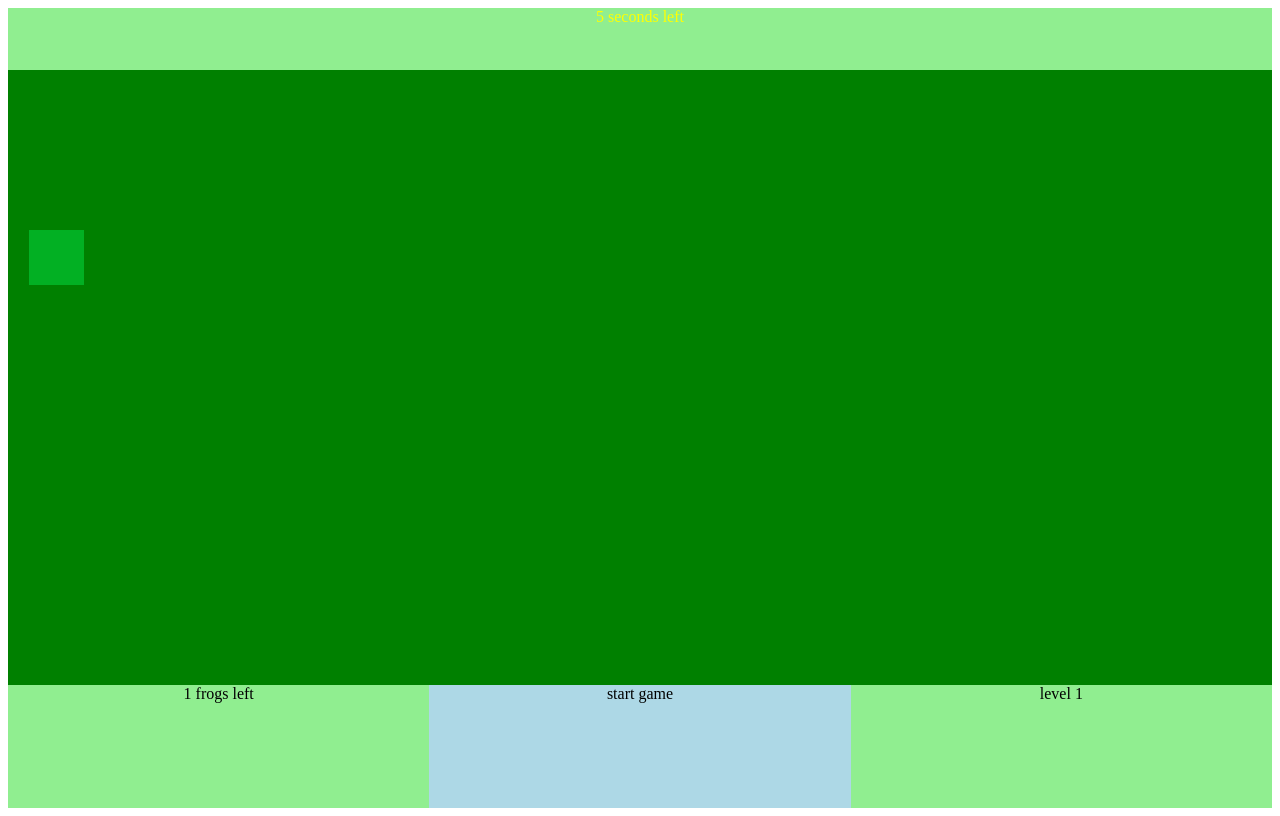
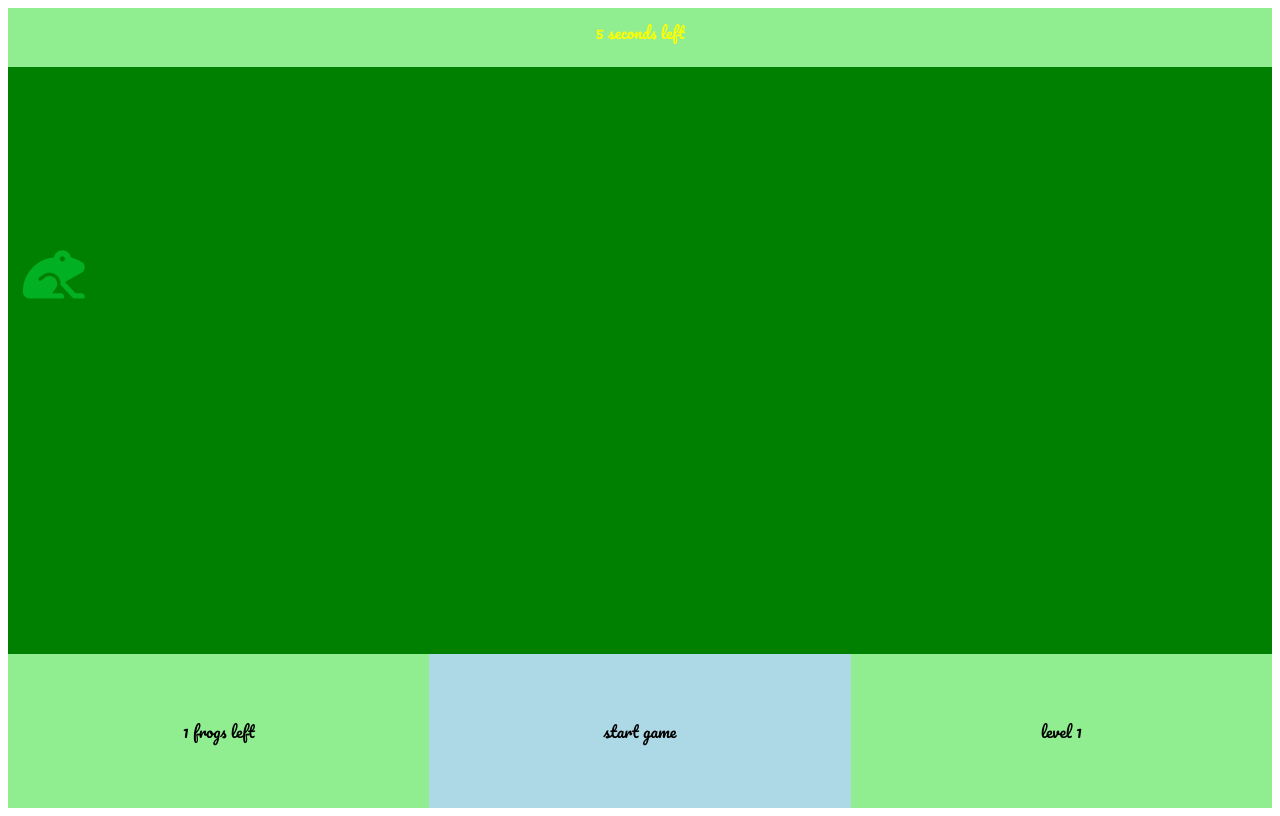
Before and after one commit to Gilisinai/Catch-The-Frog, a plain HTML site: page index.html in a window 1280 px wide. Both pictures are taken after a click on the element "start game". Drawn offline with nearby package versions, Linux system fonts and the light colour scheme.

Commit message:
add final css

```diff
--- a/index.html
+++ b/index.html
@@ -7,6 +7,7 @@
     <title>Catch the frog</title>
     <link rel="stylesheet" href="style.css">
     <link rel="stylesheet" type="text/css" href="https://cdnjs.cloudflare.com/ajax/libs/font-awesome/5.10.2/css/all.css">
+    <link href="https://fonts.googleapis.com/css?family=Pacifico&display=swap" rel="stylesheet">
     <script src="https://ajax.googleapis.com/ajax/libs/jquery/3.3.1/jquery.min.js"></script>
 </head>
 <body>
--- a/logic.js
+++ b/logic.js
@@ -77,13 +77,13 @@ const Timer = function() {
             if(timeLeft == 5) {
                 $(".sec").addClass("yellow")
             }
-            if(timeLeft <= 4) {
+            if(timeLeft <= 3) {
                 $(".sec").addClass("blink")
                 $(".sec").removeClass("yellow")
             }
             if (timeLeft == 0) {
                 clearInterval(time);
-                $("#game").text("game over")
+                $("#game").text("game over!")
                 $(".sec").removeClass("blink")
             }
 
--- a/main.js
+++ b/main.js
@@ -4,15 +4,11 @@ const renderer = Render()
 
 renderer.render(frog.frogs())
 
-
-
 $("#start").on("click", function () {
     frog.up()
     renderer.render(frog.get())
     $("#frogCount").text(frog.level())
-
     timer.start()
-
 })
 
 $("#game").on("click", ".frog", function () {
@@ -27,5 +23,4 @@ $("#game").on("click", ".frog", function () {
         renderer.render(frog.get())
     }
     renderer.render(frog.get())
-
 })
--- a/render.js
+++ b/render.js
@@ -3,11 +3,11 @@ const Render = function () {
         $("#game").empty()
         for (let i = 0; i < frogs.length; i++) {
             let frogBox = `<div class="frog" data-id="${frogs[i].id}" style="
-            background-color: ${frog.randomColor()};
-            width:${frogs[i].size()}px;
-            height:${frogs[i].size()}px;
             left:${((Math.random() * ($('#game').width() - 100)))}px;
             top:${frogs[i].size() * 4}px;">
+            <i class="fas fa-frog" style="
+            font-size: ${frogs[i].size()}px;
+            color: ${frog.randomColor()};"></i>
             </div>`
 
             $("#game").append(frogBox)
--- a/style.css
+++ b/style.css
@@ -2,6 +2,7 @@
     height: 100vh;
     display: grid;
     text-align: center;
+    font-family: 'Pacifico', cursive;
     grid-template-columns: 1fr 1fr 1fr;
     grid-template-rows: 1fr 10fr 2fr;
     grid-template-areas:
@@ -13,37 +14,39 @@
 #timer{
     grid-area: h;
     background-color: lightgreen;
-    padding-top: 0.5fr
+    padding: 10px;
 }
 
 #game{
     grid-area: g;
-    background-color: green
+    background-color: green;
+    padding: 15%;
+    font-size: 50px;
 }
 
 #level{
     grid-area: l;
-    background-color: lightgreen
+    background-color: lightgreen;
+    padding: 15%;
 }
 
 #start{
     grid-area: s;
-    background-color: lightblue
+    background-color: lightblue;
+    padding: 15%;
+    cursor: pointer;
 }
 
 #frogs{
     grid-area: f;
-    background-color: lightgreen
+    background-color: lightgreen;
+    padding: 15%;
 }
 
 .frog{
-
-    /* width: 30px;
-    height: 30px; */
     margin: 10px;
     display: inline-block;
     position: absolute;
-
 }
 
 .blink {
```
